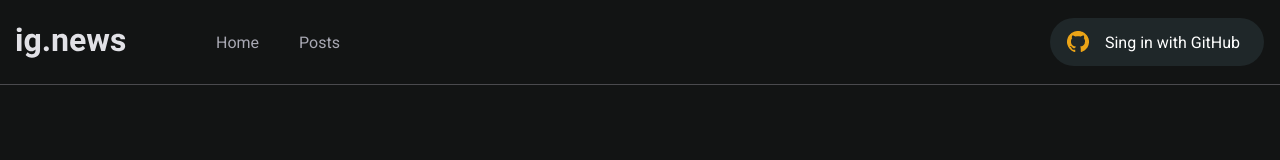
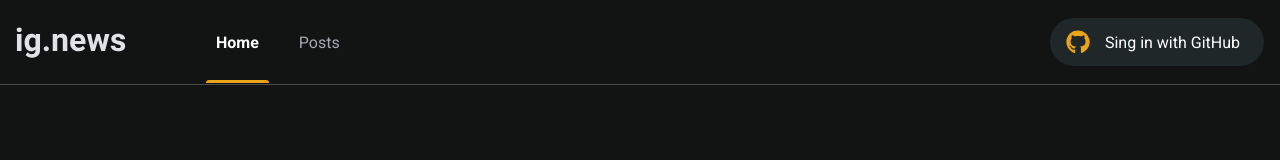
Before and after one commit to GabrielCostaLavor/ig.news, a Next.js app: page / in a window 1280 px wide. Shown: the top 160 px of the page. Built offline with nearby package versions, Linux system fonts and the light colour scheme.

Commit message:
Ajust header

```diff
--- /dev/null
+++ b/src/components/Header/SingInButton/index.tsx
@@ -0,0 +1,23 @@
+import styleClass from './style.module.scss'
+import {FaGithub} from 'react-icons/fa'
+import {FiX} from 'react-icons/fi'
+export function SingInButton(){
+    const isUserLoggedIn = false;
+
+    function iconClose(){
+
+    }
+
+    return isUserLoggedIn ? (
+        <button className={styleClass.buttonSingIn}>
+            <FaGithub className={styleClass.logged}/>
+            <span>Nome do usuario</span>
+            <FiX className={styleClass.iconClose} onClick={iconClose}/>
+        </button>
+    ) : (
+        <button className={styleClass.buttonSingIn}>
+            <FaGithub className={styleClass.notLogged}/>
+            <span>Sing in with GitHub</span>
+        </button>
+    )
+}
--- /dev/null
+++ b/src/components/Header/SingInButton/style.module.scss
@@ -0,0 +1,33 @@
+.buttonSingIn{
+    display: flex;
+    align-items: center;
+    background-color: #1F2729;
+    color: var(--white);
+    padding: 12px 24px 12px 16px;
+    border: none;
+    border-radius: 30px;
+    transition: background 0.3s, color 0.3s;
+    .logged{
+        color: var(--green);
+        width: 24px;
+        height: 24px;
+    }
+    .notLogged{
+        color: var(--yellow);
+        width: 24px;
+        height: 24px;
+    }
+    &:hover{
+        background-color: var(--white);
+        color: #1F2729;
+    }
+    span{
+        padding-left: 15px;
+    }
+    .iconClose{
+        color: #737380;
+        width: 24px;
+        height: 24px;
+        margin-left: 15px;
+    }
+}
--- a/src/components/Header/index.tsx
+++ b/src/components/Header/index.tsx
@@ -1,3 +1,4 @@
+import { SingInButton } from './SingInButton'
 import styleClass from './style.module.scss'
 
 export function Header(){
@@ -9,14 +10,11 @@ export function Header(){
                     <img src="/imagens/ig.news.svg" alt="" />
                 </div>
                 <nav>
-                    <div className="homeMenu"><a href="#">Home</a></div>
-                    <div className="postsMenu"><a href="#">Posts</a></div>
+                    <a href="#" className={styleClass.active}>Home</a>
+                    <a href="#">Posts</a>
                 </nav>
                 <div className={styleClass['sing-in-header']}>
-                        <button>
-                            <img src="/imagens/Github.png" alt="" />
-                            <span>Sing in with GitHub</span>
-                        </button>
+                    <SingInButton />
                 </div>
             </div>
         </header>
--- a/src/components/Header/style.module.scss
+++ b/src/components/Header/style.module.scss
@@ -24,11 +24,18 @@
         a{
             color: var(--textos);
             margin-right: 20px;
-            transition: color 0.2s;
+            transition: color 0.1s;
             padding: 0 10px;
             position: relative;
+            height: 100%;
+            display: flex;
+            align-items: center;
+            &:hover{
+                color: var(--white);
+                font-weight: bold;
+            }
 
-            &:hover{
+            &.active{
                 color: var(--white);
                 font-weight: bold;
                 &::before{
@@ -39,12 +46,11 @@
                         height: 3px;
                         position: absolute;
                         left: 0;
-                    bottom: -33px;
+                        bottom: -17px;
                         border-top-left-radius: 15px;
                         border-top-right-radius: 15px;
                     }
             }
-
         }
     }
 }
@@ -52,16 +58,4 @@
     flex: 4;
     display: flex;
     justify-content: right;
-    button{
-        display: flex;
-        align-items: center;
-        background-color: #1F2729;
-        color: var(--white);
-        padding: 12px 24px 12px 16px;
-        border: none;
-        border-radius: 30px;
-        img{
-            padding-right: 15px;
 }
-    }
-}
```
Lines whose indentation alone changed are shown as unchanged.
